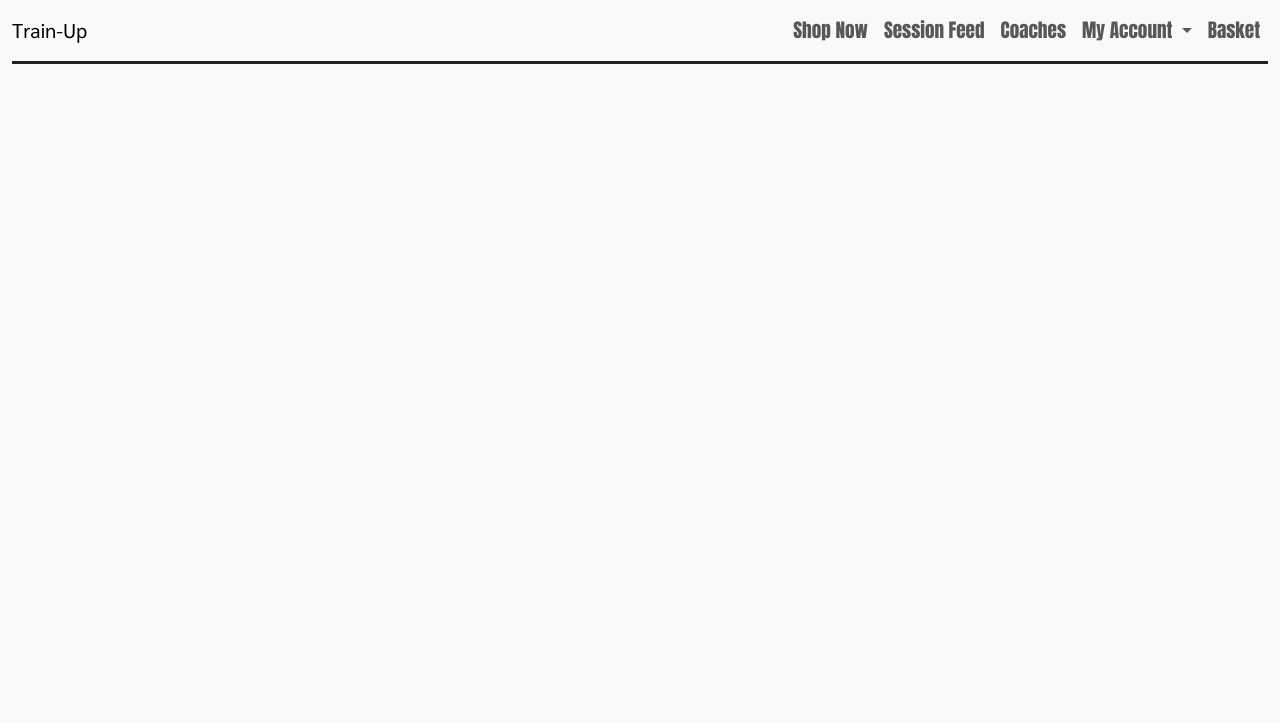
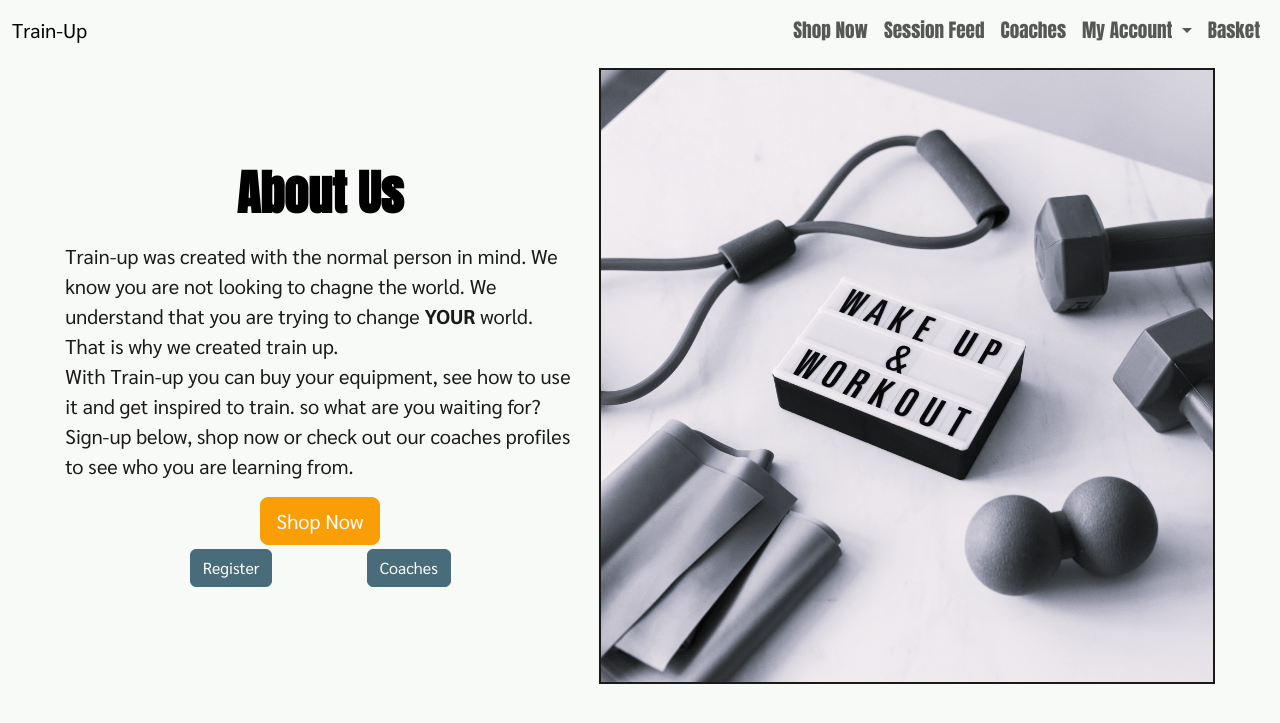
Before and after one commit to Janisroz/PP5, a Django app: page /about-us/ in a window 1280 px wide. Shown: the top 723 px of the page. Run offline with Django 4.2, Linux system fonts and the light colour scheme.

Commit message:
Create and style about us template

```diff
--- a/home/templates/home/about-us.html
+++ b/home/templates/home/about-us.html
@@ -1,5 +1,41 @@
 {% extends "base.html" %}
 {% load static %}
-
 {% block content %}
+<div class="container-fluid">
+    <div class="row flex-lg-row-reverse  py-2 justify-content-center align-items-center">
+        <div class="col col-sm-8 col-lg-6">
+            <img src="/media/workout-equipment.jpg" class="mx-lg-auto d-block img-fluid img-border" alt="Bootstrap Themes"
+                width="700" height="500" loading="lazy">
+        </div>
+        <div class="col-lg-5 mt-2 mt-md-0">
+            <h1 class="display-5 fw-bold text-body-emphasis lh-1 mb-3 text-center py-2">About Us</h1>
+            <p class="lead">
+                Train-up was created with the normal person in mind. We know you are not looking to chagne the world. We
+                understand that you are trying to change <strong>your</strong> world. That is why we created train up.
+                <br>
+                With Train-up you can buy your equipment, see how to use it and get inspired to train. so what are you waiting for?
+                Sign-up below, shop now or check out our coaches profiles to see who you are learning from.
+            </p>
+            <div class="d-grid gap-2 d-md-flex justify-content-md-start">
+                <div class="col-12 bg-transparent text-center">
+                    <a href="#" class="bg-transparent">
+                        <button type="button" class="btn btn-primary btn-lg">Shop Now</button>
+                    </a>
+                </div>
+            </div>
+            <div class="d-grid gap-2 d-md-flex justify-content-center py-1">
+                <div class="col-4 bg-transparent text-center">
+                    <a href="{% url 'account_signup' %}" class="bg-transparent">
+                        <button type="button" class="btn btn-secondary btn-md">Register</button>
+                    </a>
+                </div>
+                <div class="col-4 bg-transparent text-center">
+                    <a href="#" class="bg-transparent">
+                        <button type="button" class="btn btn-secondary btn-md" >Coaches</button>
+                    </a>
+                </div>
+            </div>
+        </div>
+    </div>
+</div>
 {% endblock %}
--- a/home/templates/home/index.html
+++ b/home/templates/home/index.html
@@ -1,4 +1,5 @@
 {% extends "base.html" %}
+
 {% load static %}
 
 {% block content %}
--- a/static/css/base.css
+++ b/static/css/base.css
@@ -27,6 +27,19 @@
 .btn-secondary {
     background-color: #486C79;
     border-color: #486C79;
+}
+
+h1 {
+    font-family: "Anton", sans-serif;
+}
+
+strong {
+    font-weight: bold;
+    text-transform: uppercase;
+}
+
+.img-border {
+    border:2px solid #1B1A19 ;
 }
 
 /* Nav Bar */
@@ -70,3 +83,9 @@ hr {
 #shop-now-btn {
     font-size: 1.75rem;
 }
+
+/* About Us page */
+
+#about-us-banner {
+    background-color: #202123;
+}
--- a/templates/base.html
+++ b/templates/base.html
@@ -38,7 +38,6 @@
     <body>
         <header class="container-fluid">
             {% include 'includes/nav.html' %}
-            <hr>
         </header>
         {% if messages %}
         <div class="mesage-container"></div>
--- a/templates/includes/nav.html
+++ b/templates/includes/nav.html
@@ -1,5 +1,5 @@
 <nav class="navbar navbar-expand-lg">
-    <a class="navbar-brand" href="#">Train-Up</a>
+    <a class="navbar-brand" href="{% url 'home' %}">Train-Up</a>
 
     <button class="navbar-toggler" type="button" data-bs-toggle="collapse" data-bs-target="#navbarSupportedContent" aria-controls="navbarSupportedContent" aria-expanded="false" aria-label="Toggle navigation">
         <span class="navbar-toggler-icon"></span>
```
Also changed, not shown: media/workout-equipment.jpg (added).
